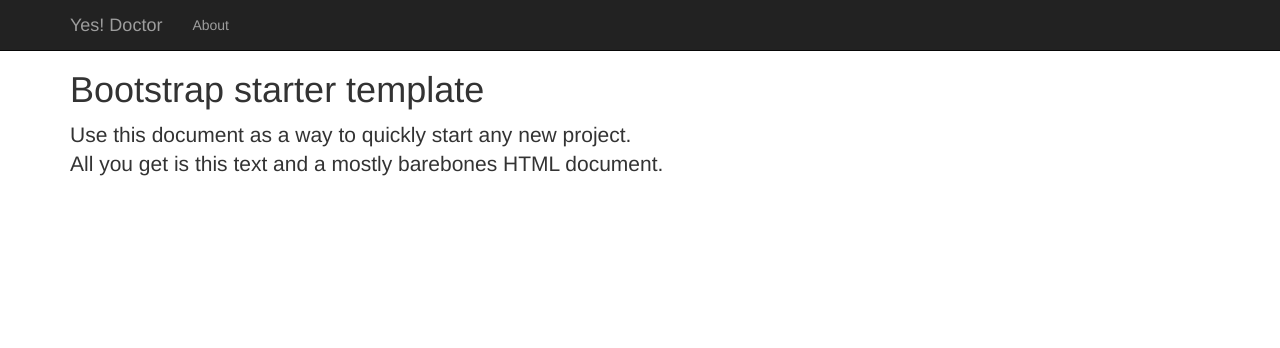
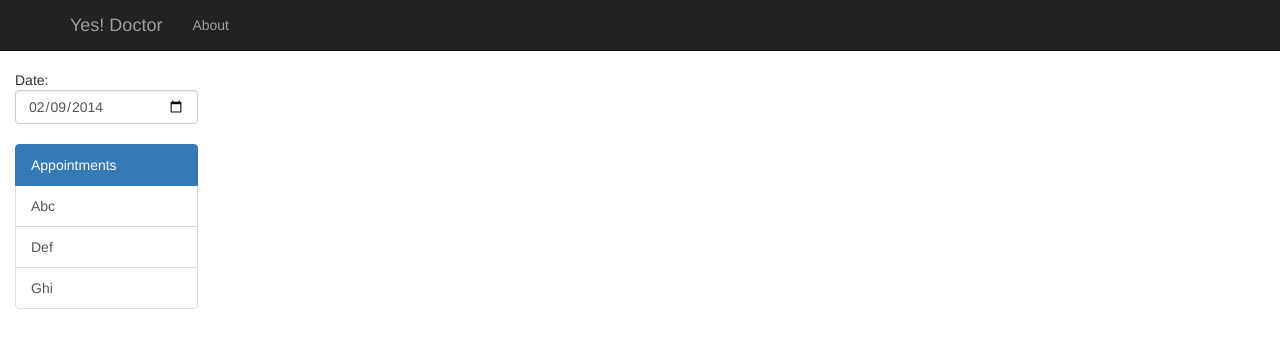
Before and after one commit to ameypotnis/yesdoctor, a plain HTML site: page day2/index.html in a window 1280 px wide. Drawn offline with nearby package versions, Linux system fonts and the light colour scheme.

Commit message:
added some bootstrap code

```diff
--- a/day2/index.html
+++ b/day2/index.html
@@ -24,12 +24,25 @@
       </div>
     </nav>
 
-    <div class="container top-margin">
+    <div class="container-fluid top-margin">
 
-      <div class="starter-template">
-        <h1>Bootstrap starter template</h1>
-        <p class="lead">Use this document as a way to quickly start any new project.<br> All you get is this text and a mostly barebones HTML document.</p>
-      </div>
+      <div class="row">
+  <div class="col-xs-2 top-margin-1">
+   <span>Date:</span>
+    <input type="date" class="form-control" value="2014-02-09">
+    <div class="list-group top-margin-1">
+  <a href="#" class="list-group-item active">
+    Appointments
+  </a>
+  <a href="#" class="list-group-item">Abc</a>
+  <a href="#" class="list-group-item">Def</a>
+  <a href="#" class="list-group-item">Ghi</a>
+</div>
+  </div>
+  <div class="col-xs-10">
+
+  </div>
+</div>
 
     </div><!-- /.container -->
 
--- a/style.css
+++ b/style.css
@@ -2,3 +2,7 @@
 .top-margin {
     margin-top: 50px;
 }
+
+.top-margin-1 {
+    margin-top: 20px;
+}
```
